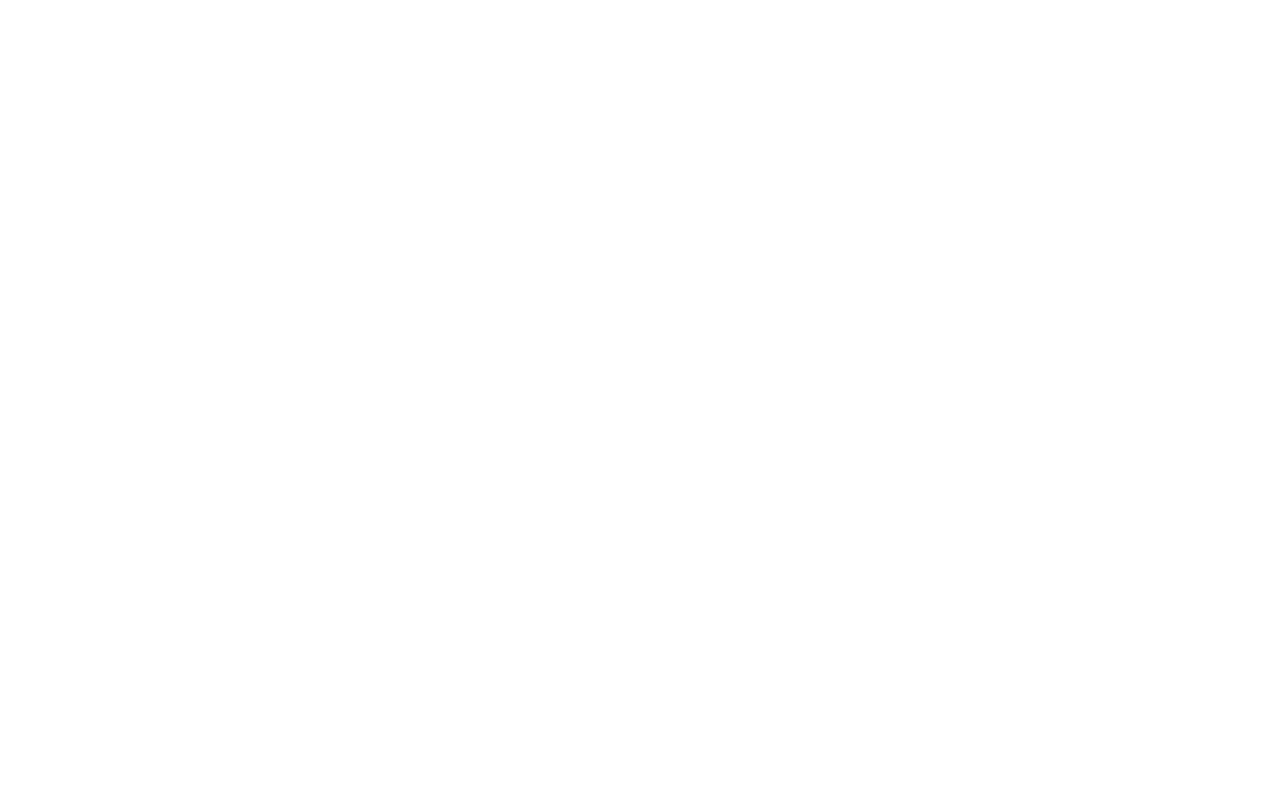
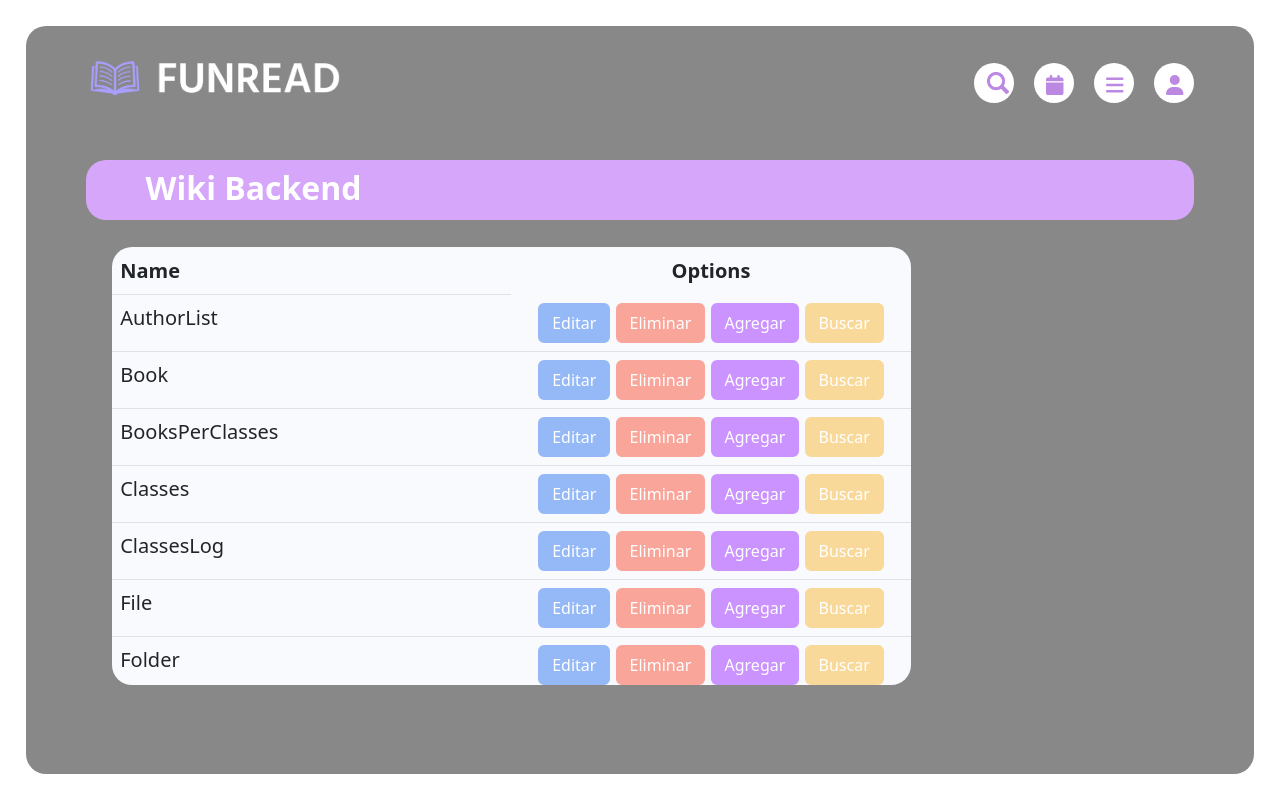
Before and after one commit to Funread/funread, a React (Create React App) app in the folder frontend/: page /wikibackend in a window 1280 px wide. Before the commit this address had no page. Built offline with nearby package versions, Linux system fonts and the light colour scheme.

Commit message:
wikibackend

```diff
--- /dev/null
+++ b/frontend/src/Components/WikiBackend/wikibackend.css
@@ -0,0 +1,16 @@
+.btneliminar{
+    background-color: #f9a59a;
+    border: 2px solid #f9a59a;
+}
+.btnagregar{
+    background-color: #cb93ff;
+    border: 2px solid #cb93ff;
+}
+.btneditar{
+    background-color: #95b8f6;
+    border: 2px solid #95b8f6;
+}
+.btnbuscar{
+    background-color: #f9d99a;
+    border: 2px solid #f9d99a;
+}
--- /dev/null
+++ b/frontend/src/Components/WikiBackend/wikibackend.jsx
@@ -0,0 +1,127 @@
+import React, { useState } from "react";
+import { Navbar, Nav } from "react-bootstrap";
+import "./wikibackend.css";
+import ListGroup from "react-bootstrap/ListGroup";
+import Table from "react-bootstrap/Table";
+import Card from "react-bootstrap/Card";
+import { Swiper, SwiperSlide } from "swiper/react";
+import { Navigation } from "swiper";
+import "swiper/css";
+import "swiper/css/navigation";
+import logo from "../../placeholderBook.jpg";
+import HeaderDashboard from "../Shared/HeaderDashboard/HeaderDashboard";
+import { FontAwesomeIcon } from "@fortawesome/react-fontawesome";
+import {
+  faSliders,
+  faDownload,
+  faPlus,
+  faBars,
+  faGripVertical,
+  faEllipsis,
+} from "@fortawesome/free-solid-svg-icons";
+import { Button } from "react-bootstrap";
+
+function WikiBackend(props) {
+    const modelList = [
+
+        { name: "AuthorList" },
+        { name: "Book" },
+        { name: "BooksPerClasses"},
+        { name: "Classes" },
+        { name: "ClassesLog" },
+        { name: "File" },
+        { name: "Folder" },
+        { name: "Grades" },
+        { name: "GroupsPerClasses" },
+        { name: "Institute" },
+        { name: "InstituteMembers" },
+        { name: "Mail" },
+        { name: "MailControl" },
+        { name: "Pages"},
+        { name: "Roles" },
+        { name: "UserRoles" },
+        { name: "SharedBooks" },
+        { name: "StudentsGroups" },
+        { name: "Tags" },
+        { name: "TagsPerPage" },
+        { name: "TagsPerBooks" },
+        { name: "User" },
+        { name: "Widget" },
+        { name: "WidgetItem" },
+
+      ];
+
+
+      function firstView() {
+        return (
+
+          <div className="Wiki">
+            <Table className="Wiki-Table">
+              <thead>
+              <tr>
+                  <th style={{ width: "20%" }}>Name</th>
+                  <center>
+                  <th style={{ width: "60%" }}>Options</th>
+                  </center>
+                </tr>
+              </thead>
+              <tbody>{setBooksTableData(modelList)}</tbody>
+
+            </Table>
+          </div>
+        );
+      }
+
+
+      function setBooksTableData(data) {
+        const modelList = [];
+
+        if (data.length > 0) {
+          for (let i = 0; i < data.length; i++) {
+            modelList.push(
+              <tr key={i}>
+                <td style={{ width: "50%" }}>{data[i].name}</td>
+                <td><center>
+                    <Button
+                      className="btneditar"
+                    >
+                      Editar
+                    </Button>{" "}
+                    <Button className="btneliminar">Eliminar</Button>{" "}
+                    <Button className="btnagregar">Agregar</Button>{" "}
+                    <Button className="btnbuscar">Buscar</Button>{" "}
+                    </center>
+                  </td>
+              </tr>
+            );
+          }
+        }
+
+        return modelList;
+
+      }
+
+      return (
+        <div className="my-library-container">
+          <div className="my-library-header">
+            <HeaderDashboard />
+          </div>
+          <div className="my-library">
+            <div className="my-library-banner">
+              <p className="my-library-title">Wiki Backend</p>
+            </div>
+            <div className="my-library-body">
+              <div className="my-library-all-books">
+              {firstView()}
+              </div>
+            </div>
+          </div>
+        </div>
+      );
+
+
+
+
+}
+
+export default WikiBackend;
--- a/frontend/src/index.js
+++ b/frontend/src/index.js
@@ -21,6 +21,7 @@
 import Template1 from "./Components/Shared/Templates/Template 1/Template1"
 import Template2 from "./Components/Shared/Templates/Template 2/template2";
 import Template3 from "./Components/Shared/Templates/Template3/Template3";
+import WikiBackend from "./Components/WikiBackend/wikibackend";
 
 const root = ReactDOM.createRoot(document.getElementById("root"));
 root.render(
@@ -33,6 +34,18 @@
           <div className="index-background-padding">
             <div className="index-background-container ">
               <MyLibrary />
+            </div>
+          </div>
+        }
+      />
+
+      <Route
+        exact
+        path="/wikibackend"
+        element={
+          <div className="index-background-padding">
+            <div className="index-background-container ">
+              <WikiBackend />
             </div>
           </div>
         }
```
